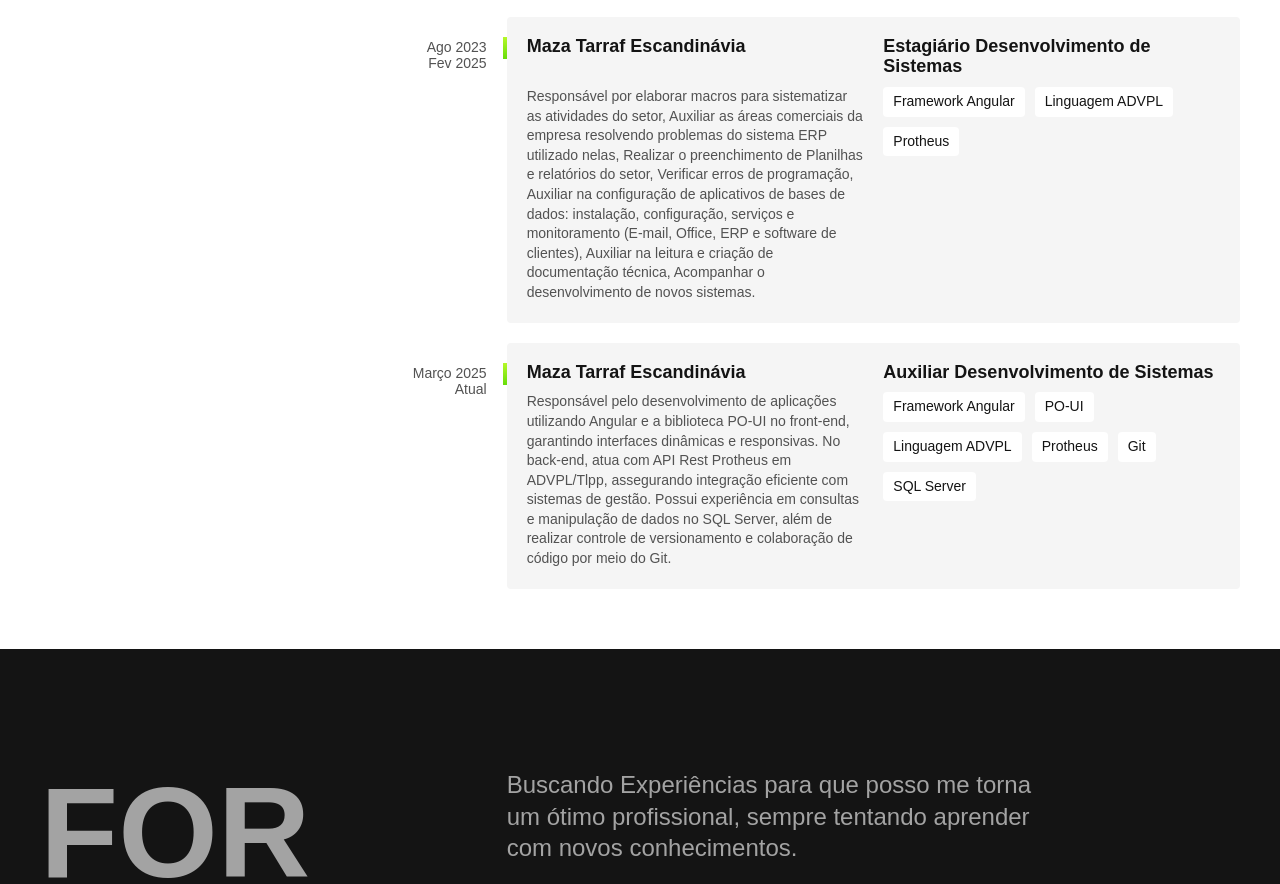
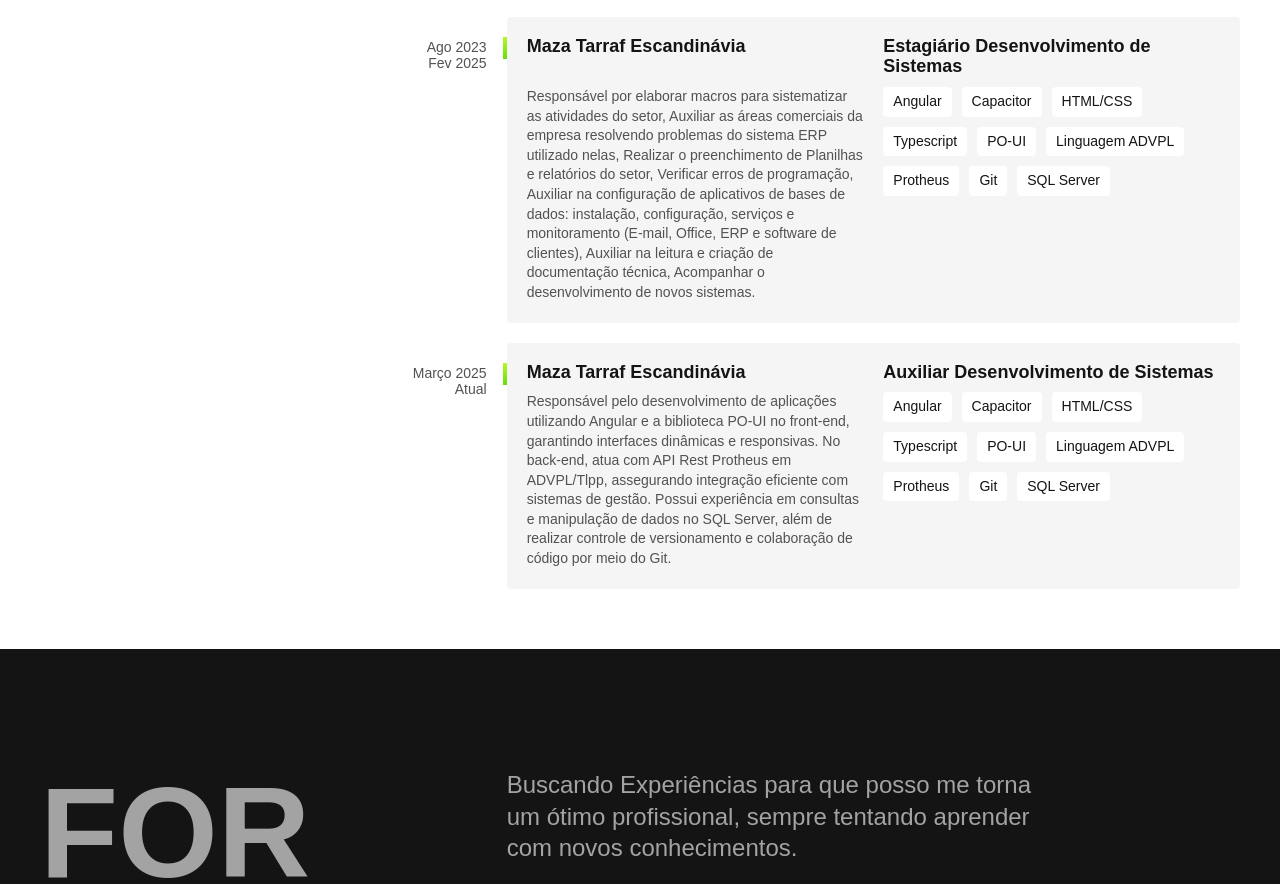
Before and after one commit to PedroHenrique1s/pedrohenrique1s.github.io, a plain HTML site: page index.html in a window 1280 px wide. Shown: the part 1259-2143 px from the top of the page. Drawn offline with Linux system fonts and the light colour scheme.

Commit message:
refactor(index.html)- Refatoração das info

```diff
--- a/index.html
+++ b/index.html
@@ -61,9 +61,15 @@
                     <span class="empresa-titulo">Estagiário Desenvolvimento de Sistemas</span>
                     <p class="empresa-texto">Responsável por elaborar macros para sistematizar as atividades do setor, Auxiliar as áreas comerciais da empresa resolvendo problemas do sistema ERP utilizado nelas, Realizar o preenchimento de Planilhas e relatórios do setor, Verificar erros de programação, Auxiliar na configuração de aplicativos de bases de dados: instalação, configuração, serviços e monitoramento (E-mail, Office, ERP e software de clientes), Auxiliar na leitura e criação de documentação técnica, Acompanhar o desenvolvimento de novos sistemas.</p>
                     <ul class="empresa-habilidades">
-                        <li>Framework Angular</li>
+                        <li>Angular</li>
+                        <li>Capacitor</li>
+                        <li>HTML/CSS</li>
+                        <li>Typescript</li>
+                        <li>PO-UI</li>
                         <li>Linguagem ADVPL</li>
                         <li>Protheus</li>
+                        <li>Git</li>
+                        <li>SQL Server</li>
                     </ul>
                 </div>
                 <div class="empresa">
@@ -72,7 +78,10 @@
                     <span class="empresa-titulo">Auxiliar Desenvolvimento de Sistemas</span>
                     <p class="empresa-texto">Responsável pelo desenvolvimento de aplicações utilizando Angular e a biblioteca PO-UI no front-end, garantindo interfaces dinâmicas e responsivas. No back-end, atua com API Rest Protheus em ADVPL/Tlpp, assegurando integração eficiente com sistemas de gestão. Possui experiência em consultas e manipulação de dados no SQL Server, além de realizar controle de versionamento e colaboração de código por meio do Git.</p>
                     <ul class="empresa-habilidades">
-                        <li>Framework Angular</li>
+                        <li>Angular</li>
+                        <li>Capacitor</li>
+                        <li>HTML/CSS</li>
+                        <li>Typescript</li>
                         <li>PO-UI</li>
                         <li>Linguagem ADVPL</li>
                         <li>Protheus</li>
@@ -119,7 +128,6 @@
                                 <li>Hotmart com Paulo Bindo - Protheus com PO UI na Prática <span>Concluído</span></li>
                             </ul>
                         </div>
-
                         <div class="idiomas">
                             <h3>Idiomas</h3>
                             <ul>
```
